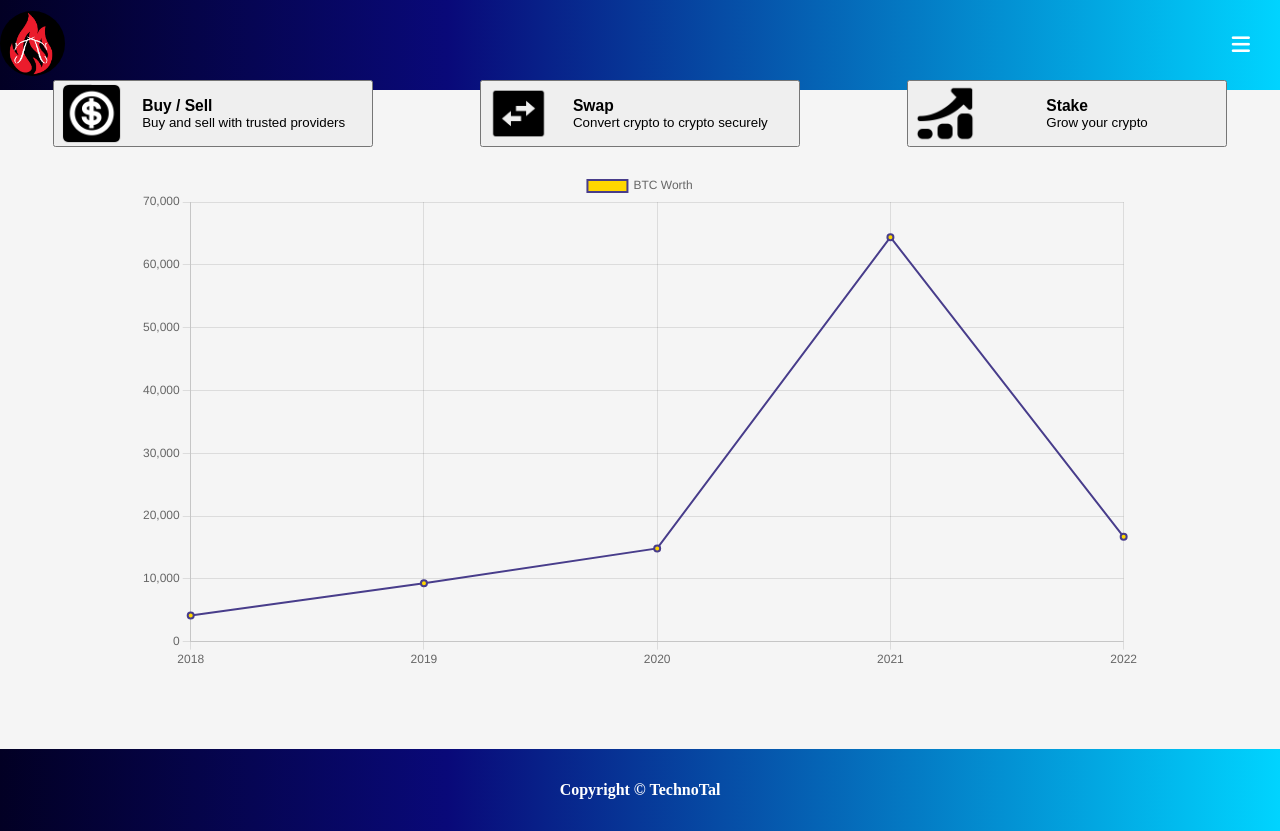
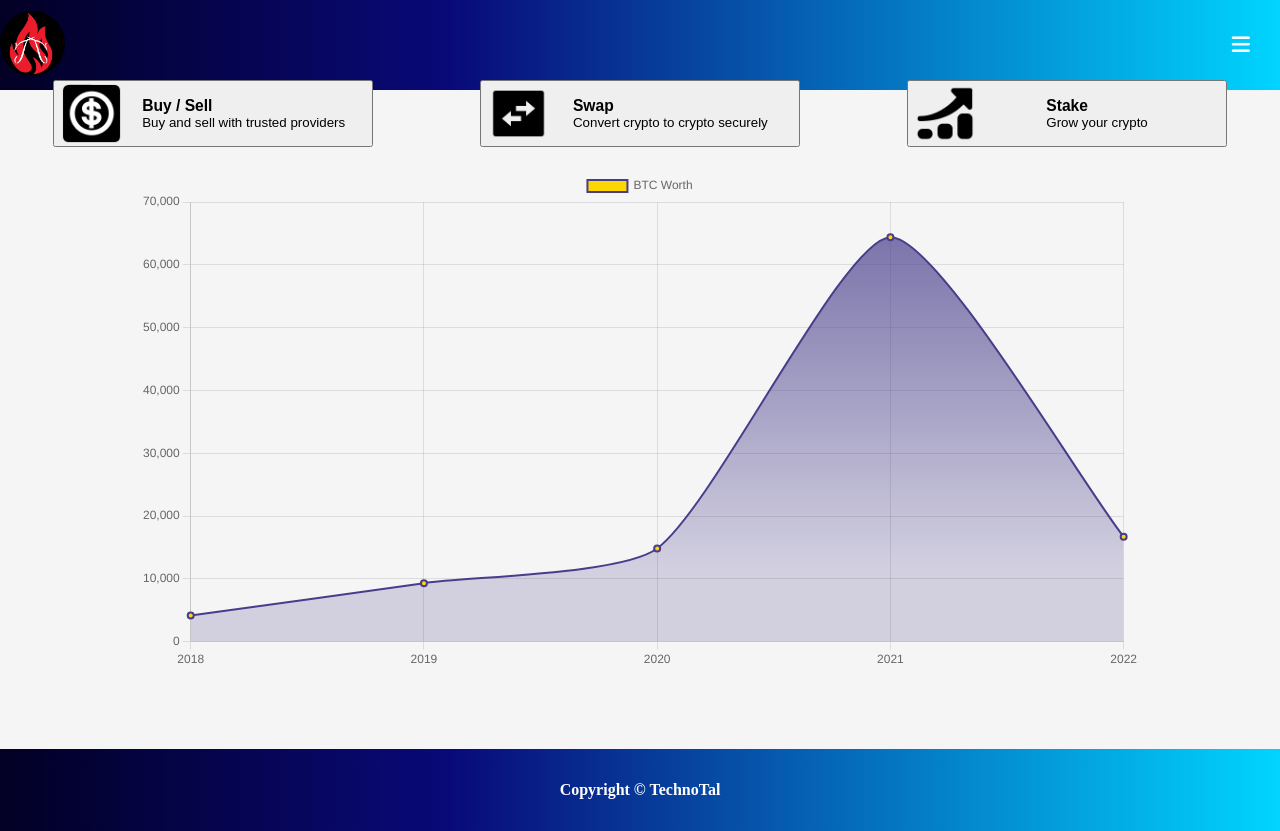
Before and after one commit to MickaelLepicier/TechnoCoin-Wallet, a React (Create React App) app in the folder client/myapp/: page / in a window 1280 px wide. Built offline with nearby package versions, Linux system fonts and the light colour scheme.

Commit message:
Chart wip

```diff
--- a/client/myapp/src/components/graph/LineChart.js
+++ b/client/myapp/src/components/graph/LineChart.js
@@ -4,7 +4,7 @@ import React from "react";
 import { Line } from "react-chartjs-2";
 import { Chart as ChartJS } from "chart.js/auto";
 
-function LineChart({ btcData }) {
+function LineChart({ btcData, options }) {
   // TODO :
   // 1. purpel line
   // 2. purple background
@@ -13,7 +13,7 @@ function LineChart({ btcData }) {
   return (
     <div>
       <div className="lineChart-container">
-        <Line data={btcData} />
+        <Line data={btcData} options={options} />
       </div>
     </div>
   );
--- a/client/myapp/src/components/graph/LineChart.scss
+++ b/client/myapp/src/components/graph/LineChart.scss
@@ -1,6 +1,6 @@
 .lineChart-container{
-   width:1000px,
-
+   width:1000px;
+   borderColor: rgba(71, 61, 139, 0.735)
 
   }
 
--- a/client/myapp/src/pages/Home/Home.js
+++ b/client/myapp/src/pages/Home/Home.js
@@ -11,13 +11,41 @@ export function Home() {
       {
         label: "BTC Worth",
         data: BtcData.map((data) => data.btc$),
+
         backgroundColor: ["gold"],
         borderColor: "DarkSlateBlue",
         borderWidth: 2,
         // pointRadius: 0,
+        // borderJoinStyle: "round",
+        tension: 0.2,
+        fill: {
+          target: "origin",
+          above: (context) => {
+            const gradient = context.chart.ctx.createLinearGradient(
+              0,
+              0,
+              0,
+              400
+            );
+            gradient.addColorStop(0, "rgba(71, 61, 139, 0.8)"); // Lighter shade
+            gradient.addColorStop(1, "rgba(71, 61, 139, 0.2)"); // Darker shade
+            return gradient;
+          }, // Area will be DarkSlateBlue above the origin
+          // below: 'rgb(0, 0, 255)'    // And blue below the origin
+        },
       },
     ],
   });
+
+  // const [btcOption, setBtcOption] = useState({
+  //   options: {
+  //     elements: {
+  //       line: {
+  //         tension: 0.4,
+  //       },
+  //     },
+  //   },
+  // });
 
   return (
     <div className="home-container">
```
Also changed, not shown: 1 other file (tests, documents, lock files or other folders).
